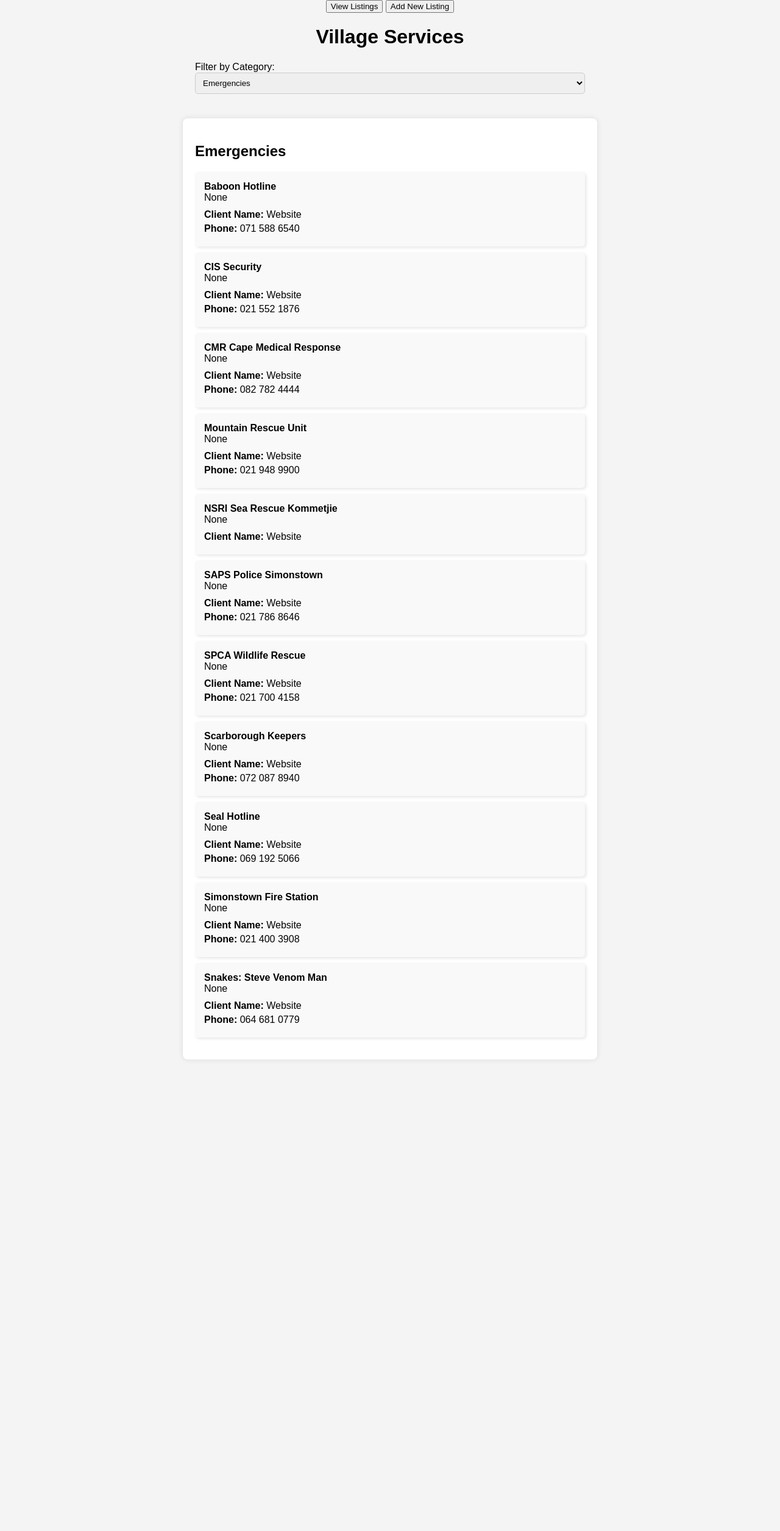
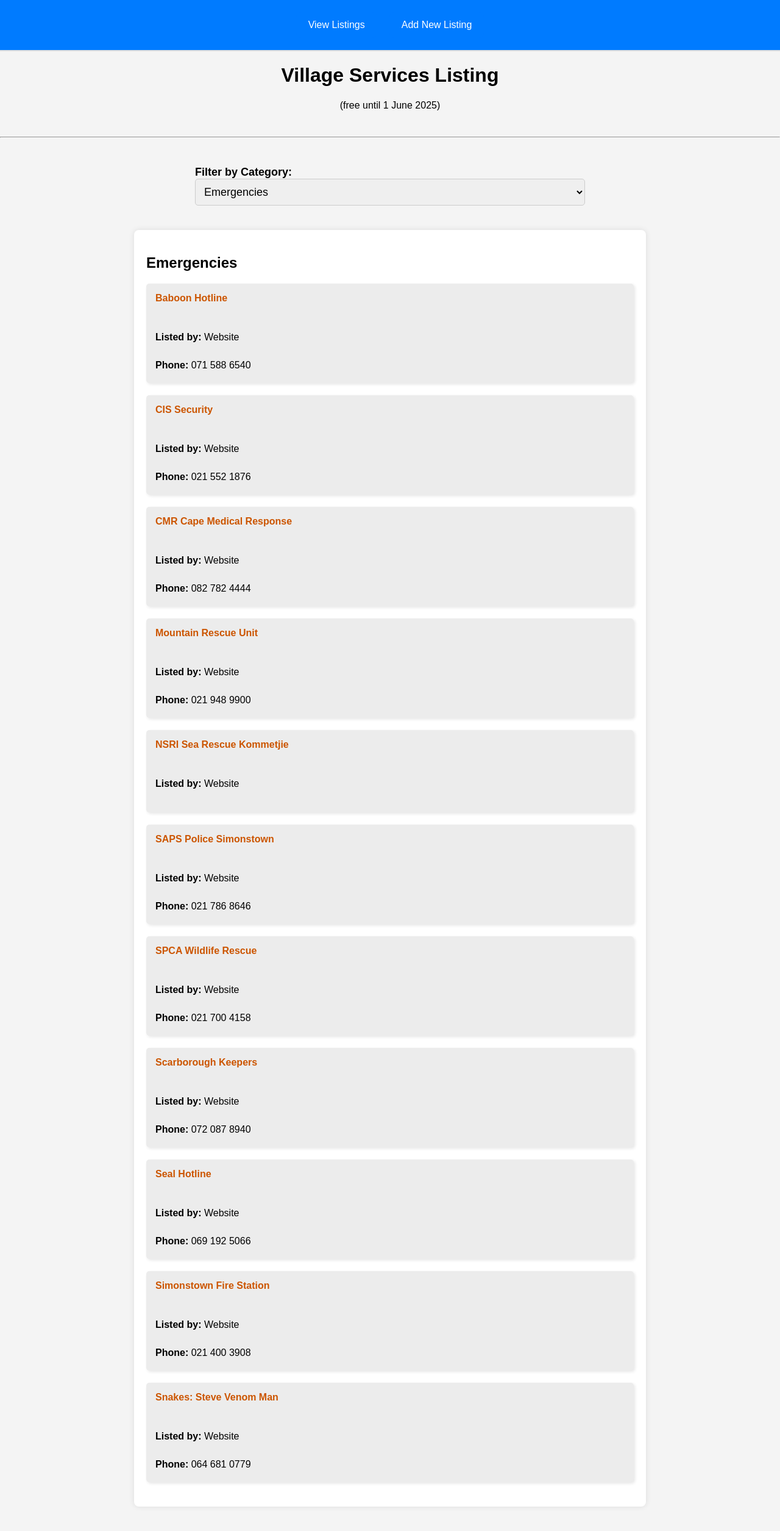
Before and after one commit to daniegitx1/Services, a Django app: page / in a window 1280 px wide. Shown: the whole page at 61% size. Before the commit the page ends 1677 px from the top, so only its background shows below. Run offline with Django 3.2, Linux system fonts and the light colour scheme; data comes from the database, SQL or seed files in the repository; both versions use the stored data as it was after the commit.

Commit message:
commit 2

```diff
--- a/listings/templates/listings/service_list.html
+++ b/listings/templates/listings/service_list.html
@@ -12,7 +12,11 @@
     <button onclick="window.location.href='{% url 'add_listing' %}'">Add New Listing</button>
 </nav>
 
-    <h1>Village Services</h1>
+
+
+    <h1>Village Services Listing</h1>
+    <p>(free until 1 June 2025)</p>
+    <br><hr><br>
 
     <!-- Dropdown to Filter Listings -->
     <form method="GET" class="filter-form">
@@ -38,9 +42,14 @@
                             {% for listing in listings %}
                                 {% if listing.category == category %}
                                     <li class="listing-item">
-                                        <strong>{{ listing.post_title }}</strong><br>
+                                        <strong style="color: #cc5500;">{{ listing.post_title }}</strong><br><br>
+                                         {% if listing.summary %}
                                              {{ listing.summary }}<br>
-
+                                         {% endif %}
+                                        {% if listing.description %}
+                                            <p>{{ listing.description }}</p>
+                                        {% endif %}
+                                        <br>
                                         <!-- Display Image -->
                                         {% if listing.picture %}
                                             <a href="{{ listing.picture.url }}" target="_blank">
@@ -51,8 +60,8 @@
                                         <!-- Display Client Details on Separate Lines -->
                                         <div class="client-info">
                                             {% if listing.client_name %}
-                                                <p><strong>Client Name:</strong> {{ listing.client_name }}</p>
-                                            {% endif %}
+                                                <p><strong>Listed by:</strong> {{ listing.client_name }}</p>
+                                            {% endif %}<br>
                                             {% if listing.phone_number %}
                                                 <p><strong>Phone:</strong> {{ listing.phone_number }}</p>
                                             {% endif %}
@@ -75,9 +84,14 @@
             <ul>
                 {% for listing in listings %}
                     <li class="listing-item">
-                        <strong>{{ listing.post_title }}</strong><br>
+                        <strong style="color: #cc5500;">{{ listing.post_title }}</strong><br><br>
+                        {% if listing.summary %}
                             {{ listing.summary }}<br>
-
+                        {% endif %}
+                        {% if listing.description %}
+                            <p>{{ listing.description }}</p>
+                        {% endif %}
+                        <br>
                         <!-- Display Image -->
                         {% if listing.picture %}
                             <a href="{{ listing.picture.url }}" target="_blank">
@@ -88,8 +102,8 @@
                         <!-- Display Client Details on Separate Lines -->
                         <div class="client-info">
                             {% if listing.client_name %}
-                                <p><strong>Client Name:</strong> {{ listing.client_name }}</p>
-                            {% endif %}
+                                <p><strong>Listed by:</strong> {{ listing.client_name }}</p>
+                            {% endif %}<br>
                             {% if listing.phone_number %}
                                 <p><strong>Phone:</strong> {{ listing.phone_number }}</p>
                             {% endif %}
--- a/static/css/styles.css
+++ b/static/css/styles.css
@@ -10,7 +10,7 @@ body {
 /* Centered Containers */
 .form-container,
 .listings-container {
-    width: 50%; /* Adjust width */
+    width: 65%; /* Adjust width */
     max-width: 800px; /* Prevents it from getting too wide */
     margin: 40px auto; /* Centers the div */
     background: white;
@@ -77,8 +77,8 @@ a:hover {
 }
 
 .listing-item {
-    background: #f9f9f9;
-    margin: 10px 0;
+    background: #ececec;
+    margin: 20px 0;
     padding: 15px;
     border-radius: 5px;
     box-shadow: 2px 2px 5px rgba(0, 0, 0, 0.1);
@@ -127,3 +127,59 @@ a:hover {
 .client-info a:hover {
     text-decoration: underline;
 }
+
+nav {
+    display: flex;
+    justify-content: center;
+    gap: 20px;
+    padding: 20px;
+    background-color: #007bff;
+    border-bottom: 2px solid #ddd;
+}
+
+nav button {
+    background-color: #007bff;
+    color: white;
+    font-size: 16px;
+    padding: 12px 20px;
+    border: none;
+    border-radius: 8px;
+    cursor: pointer;
+    transition: background-color 0.3s, transform 0.2s;
+}
+
+nav button:hover {
+    background-color: #0056b3;
+    transform: scale(1.05);
+}
+
+nav button:active {
+    background-color: #00408d;
+    transform: scale(0.98);
+}
+
+/* Style the label text */
+.filter-form label {
+    font-size: 18px; /* Make label text larger */
+    font-weight: bold; /* Optional: Make it bold */
+}
+
+/* Style the dropdown */
+#category {
+    font-size: 18px; /* Increase dropdown text size */
+    padding: 10px;
+    border-radius: 5px;
+    border: 1px solid #ccc;
+}
+
+/* Make both label and dropdown even bigger on small screens */
+@media (max-width: 600px) {
+    .filter-form label {
+        font-size: 20px; /* Larger label on mobile */
+    }
+
+    #category {
+        font-size: 20px; /* Larger dropdown on mobile */
+        padding: 12px;
+    }
+}
```
Also changed, not shown: db.sqlite3, 1 other file. Lines whose indentation alone changed are shown as unchanged.
